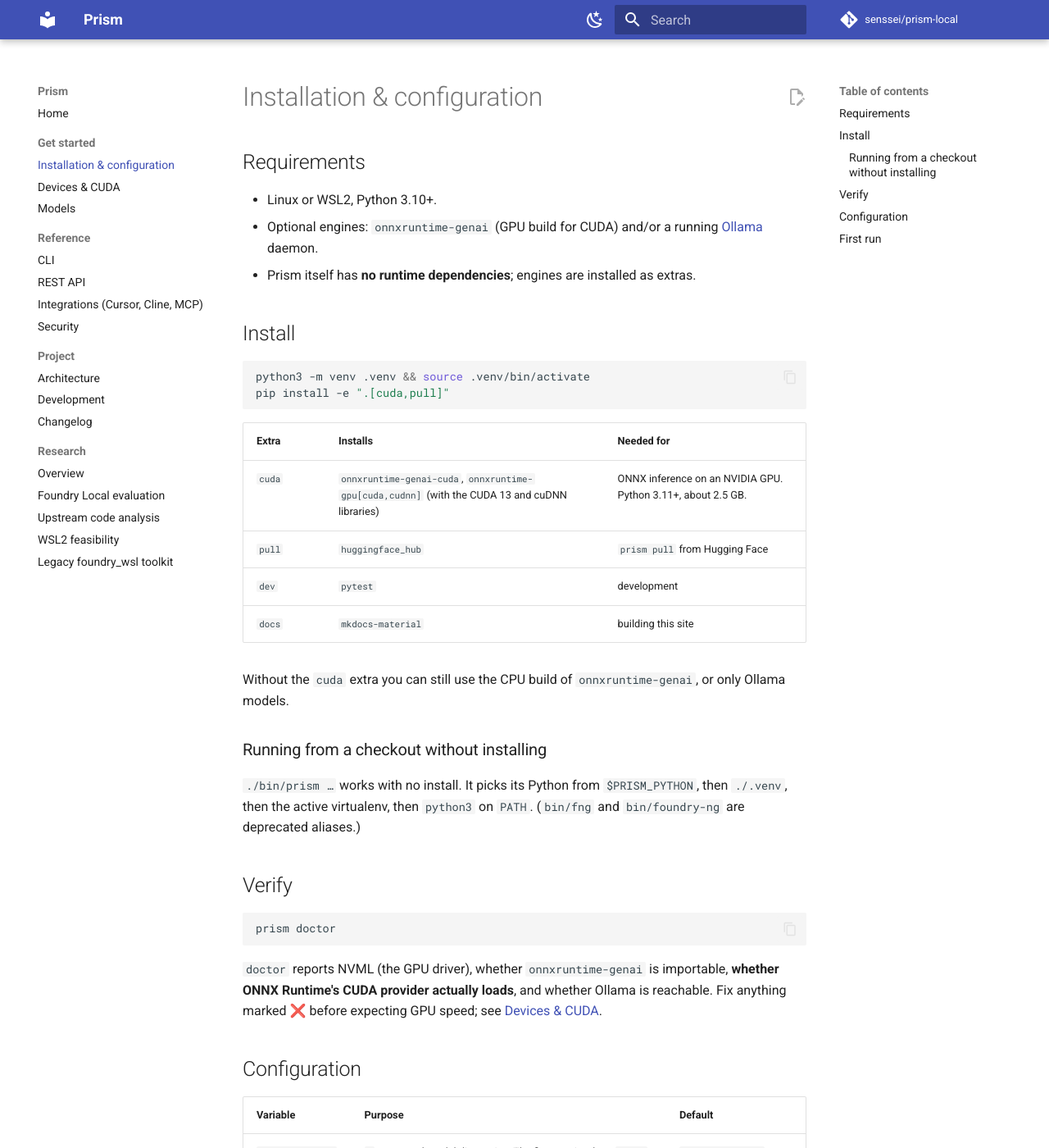
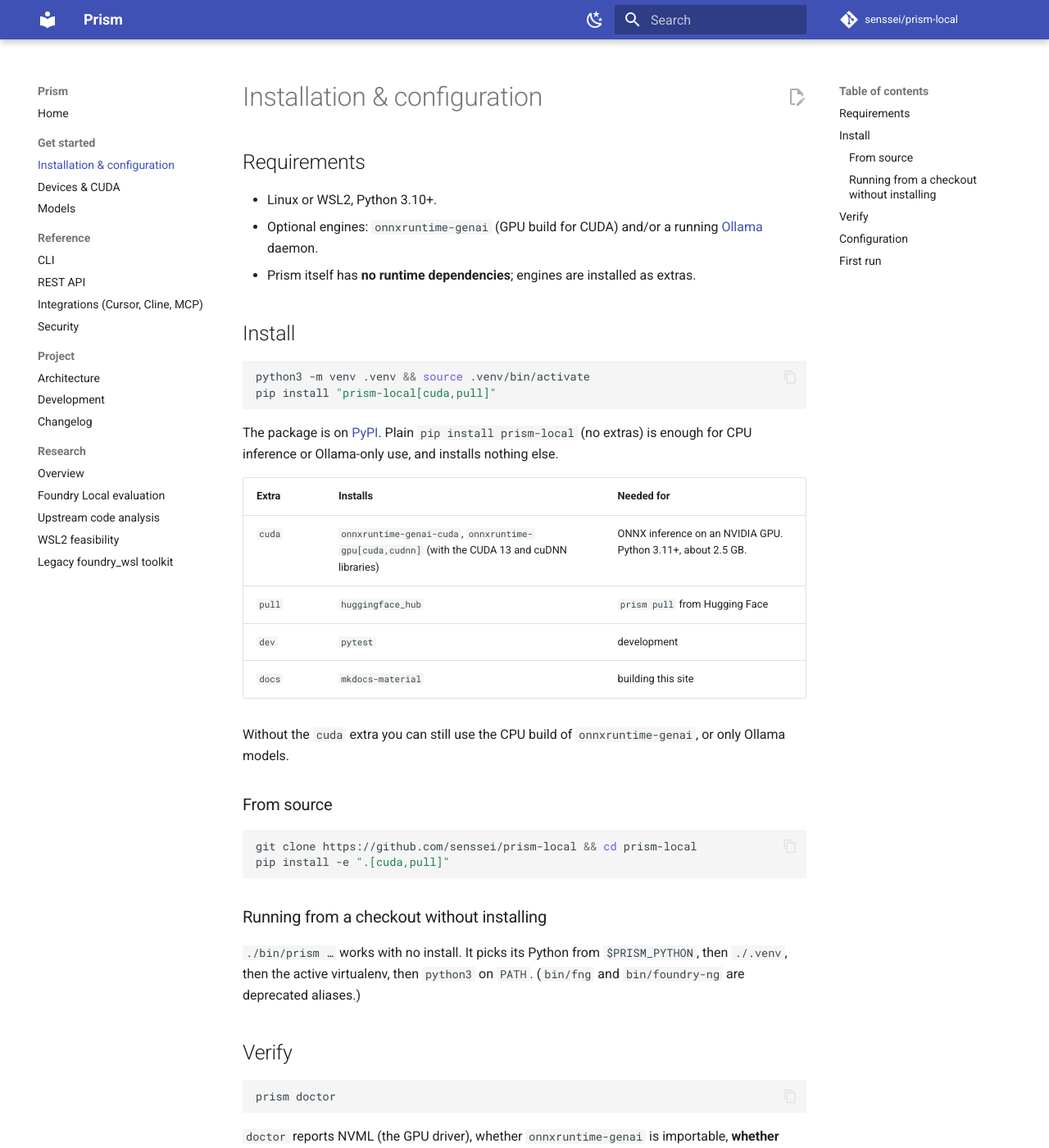
Before and after one commit to senssei/prism-local, an MkDocs documentation site: the page built from docs/getting-started.md, in a window 1280 px wide and 1400 px high. Shown: the whole window at 82% size. Built offline with MkDocs 1.6.1 and Material for MkDocs 9.7.7, drawn with Linux system fonts in a browser that asks for light colours; comment, search, counter and statistics services are not loaded.

Commit message:
docs: install from PyPI and add PyPI badge
- README and docs: use `pip install "prism-local[cuda,pull]"`; note that plain
  `pip install prism-local` covers CPU and Ollama-only use
- docs: add a "From source" section for contributors
- README: add the PyPI version badge

````diff
--- a/docs/getting-started.md
+++ b/docs/getting-started.md
@@ -10,8 +10,11 @@
 
 ```bash
 python3 -m venv .venv && source .venv/bin/activate
-pip install -e ".[cuda,pull]"
+pip install "prism-local[cuda,pull]"
 ```
+
+The package is on [PyPI](https://pypi.org/project/prism-local/). Plain `pip install prism-local` (no extras) is enough for
+CPU inference or Ollama-only use, and installs nothing else.
 
 | Extra | Installs | Needed for |
 |---|---|---|
@@ -21,6 +24,13 @@
 | `docs` | `mkdocs-material` | building this site |
 
 Without the `cuda` extra you can still use the CPU build of `onnxruntime-genai`, or only Ollama models.
+
+### From source
+
+```bash
+git clone https://github.com/senssei/prism-local && cd prism-local
+pip install -e ".[cuda,pull]"
+```
 
 ### Running from a checkout without installing
 
````
Also changed, not shown: README.md (+5 -3 lines), docs/devices.md (+1 -1 lines), docs/index.md (+1 -1 lines).
